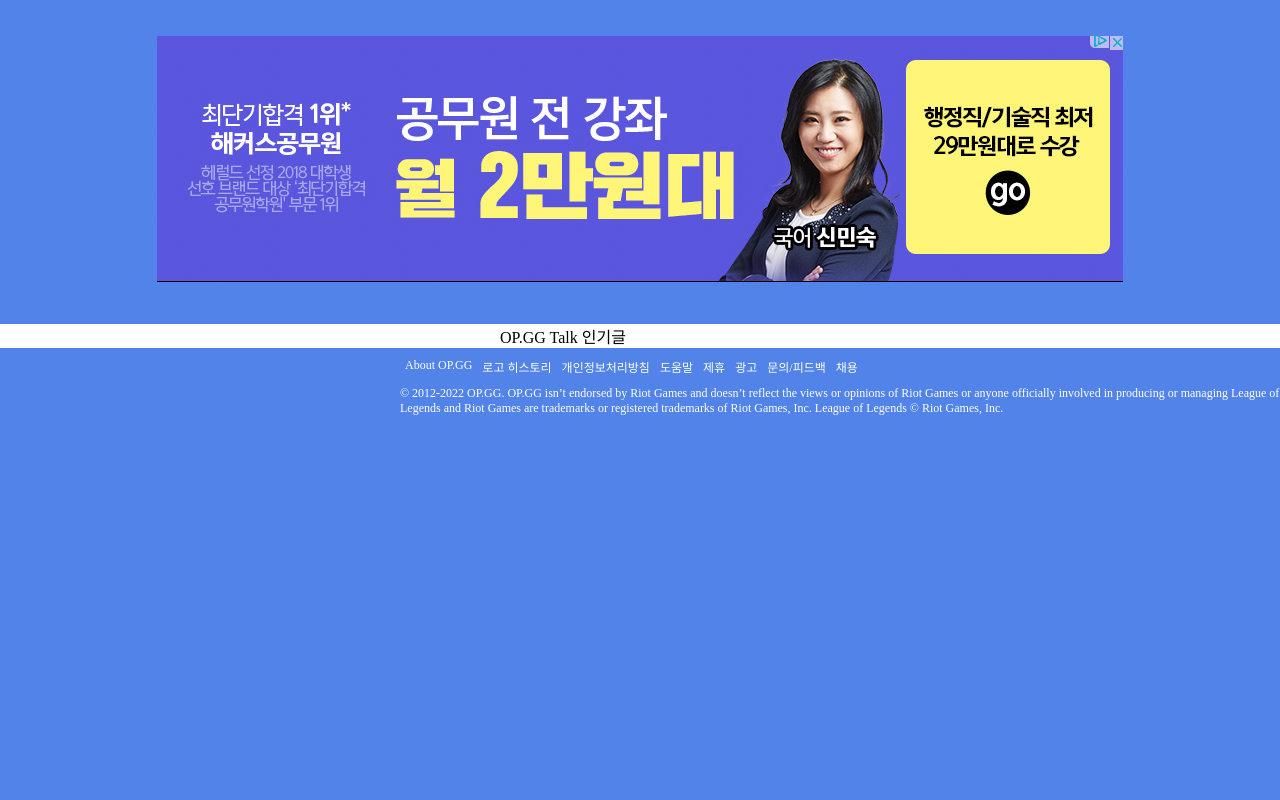
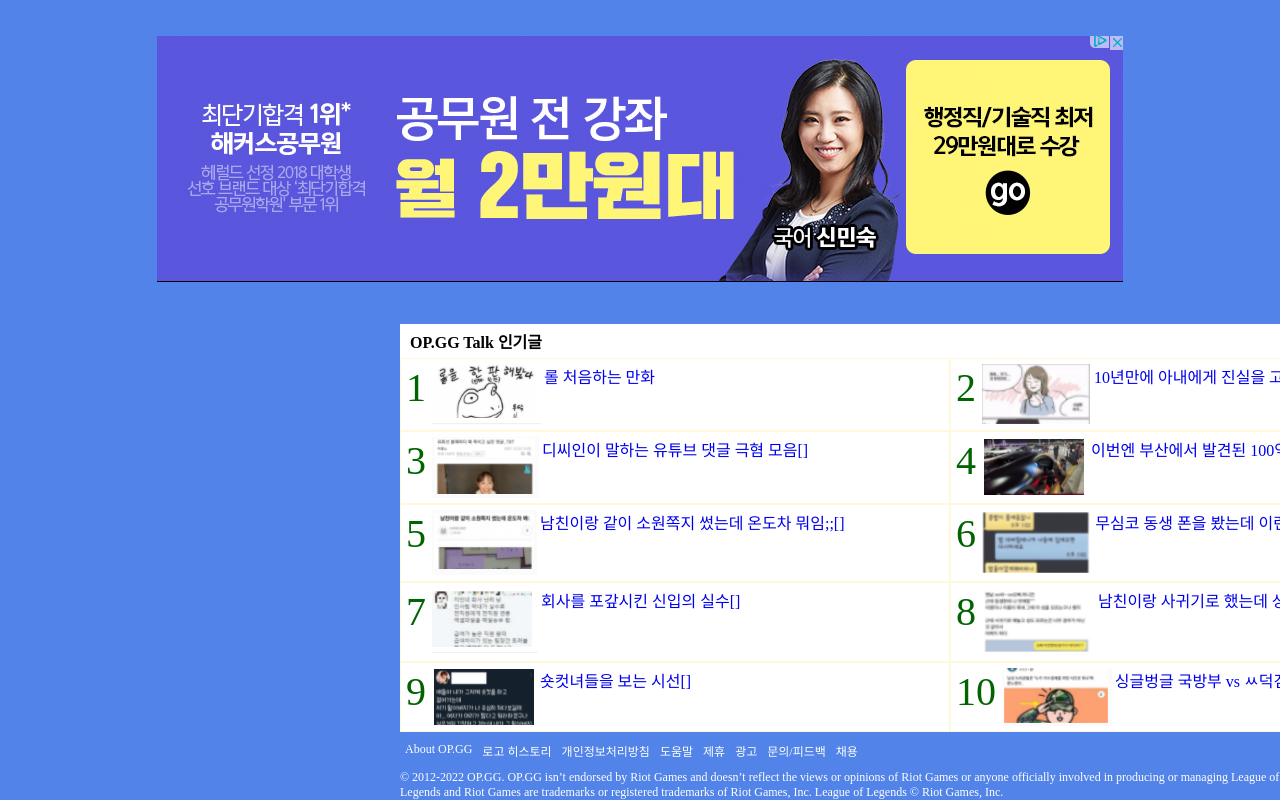
Before and after one commit to gigoker/delusion, a plain HTML site: page op.gg/opgg.html in a window 1280 px wide. Shown: the part 450-1250 px from the top of the page. Before the commit the page ends 866 px from the top, so only its background shows below. Drawn offline with Linux system fonts and the light colour scheme.

Commit message:
op.gg완성

```diff
--- a/op.gg/opgg.html
+++ b/op.gg/opgg.html
@@ -55,7 +55,57 @@
     </div>
     <!-- 인기글 -->
     <div class="main">
-        <div class="talk">OP.GG Talk 인기글</div>
+        <div class="talk"><strong>OP.GG Talk 인기글</strong> </div>
+            <a class="object" target="blank" href="https://talk.op.gg/s/lol/humor/5046472/%EB%A1%A4-%EC%B2%98%EC%9D%8C%ED%95%98%EB%8A%94-%EB%A7%8C%ED%99%94">
+                <div style="color:darkgreen; font-size: 40px; padding: 0px 3px;">1</div>
+                <img src="./pic/1.ob.PNG" style="padding:0px 3px;"></img>
+                롤 처음하는 만화
+            </a>
+            <a class="object" target="blank" href="https://talk.op.gg/s/lol/humor/5046448/10%EB%85%84%EB%A7%8C%EC%97%90-%EC%95%84%EB%82%B4%EC%97%90%EA%B2%8C-%EC%A7%84%EC%8B%A4%EC%9D%84-%EA%B3%A0%EB%B0%B1%ED%96%88%EB%8B%A4">
+                <div style="color:darkgreen; font-size: 40px; padding: 0px 3px;">2</div>
+                <img src="./pic/2.ob.PNG" style="padding:0px 3px;"></img>
+                10년만에 아내에게 진실을 고백했다[]
+            </a>
+            <a class="object" target="blank" href="https://talk.op.gg/s/lol/humor/5046530/%EB%94%94%EC%94%A8%EC%9D%B8%EC%9D%B4-%EB%A7%90%ED%95%98%EB%8A%94-%EC%9C%A0%ED%8A%9C%EB%B8%8C-%EB%8C%93%EA%B8%80-%EA%B7%B9%ED%98%90-%EB%AA%A8%EC%9D%8C">
+                <div style="color:darkgreen; font-size: 40px; padding: 0px 3px;">3</div>
+                <img src="./pic/3.ob.PNG" style="padding:0px 3px;"></img>
+                디씨인이 말하는 유튜브 댓글 극혐 모음[]
+            </a>
+            <a class="object" target="blank" href="https://talk.op.gg/s/lol/humor/5046464/%EC%9D%B4%EB%B2%88%EC%97%90-%EB%B6%80%EC%82%B0%EC%97%90%EC%84%9C-%EB%B0%9C%EA%B2%AC%EB%90%9C-100%EC%96%B5%EC%A7%9C%EB%A6%AC-%EC%9E%90%EB%8F%99%EC%B0%A8">
+                <div style="color:darkgreen; font-size: 40px; padding: 0px 3px;">4</div>
+                <img src="./pic/4.ob.PNG" style="padding:0px 3px;"></img>
+                이번엔 부산에서 발견된 100억짜리 자동차[]
+            </a>
+            <a class="object" target="blank" href="https://talk.op.gg/s/lol/humor/5046466/%EB%82%A8%EC%B9%9C%EC%9D%B4%EB%9E%91-%EA%B0%99%EC%9D%B4-%EC%86%8C%EC%9B%90%EC%AA%BD%EC%A7%80-%EC%8D%BC%EB%8A%94%EB%8D%B0-%EC%98%A8%EB%8F%84%EC%B0%A8-%EB%AD%90%EC%9E%84%3B%3B">
+                <div style="color:darkgreen; font-size: 40px; padding: 0px 3px;">5</div>
+                <img src="./pic/5.ob.PNG" style="padding:0px 3px;"></img>
+                남친이랑 같이 소원쪽지 썼는데 온도차 뭐임;;[]
+            </a>
+            <a class="object" target="blank" href="https://talk.op.gg/s/lol/humor/5046456/%EB%AC%B4%EC%8B%AC%EC%BD%94-%EB%8F%99%EC%83%9D-%ED%8F%B0%EC%9D%84-%EB%B4%A4%EB%8A%94%EB%8D%B0-%EC%9D%B4%EB%9F%B0%EA%B2%8C-%EC%9E%88%EB%8B%A4%EB%A9%B4">
+                <div style="color:darkgreen; font-size: 40px; padding: 0px 3px;">6</div>
+                <img src="./pic/6.ob.PNG" style="padding:0px 3px;"></img>
+                무심코 동생 폰을 봤는데 이런게 있다면[]
+            </a>
+            <a class="object" target="blank" href="https://talk.op.gg/s/lol/humor/5046457/%ED%9A%8C%EC%82%AC%EB%A5%BC-%ED%8F%AD%ED%8C%8C%EC%8B%9C%ED%82%A8-%EC%8B%A0%EC%9E%85%EC%9D%98-%EC%8B%A4%EC%88%98">
+                <div style="color:darkgreen; font-size: 40px; padding: 0px 3px;">7</div>
+                <img src="./pic/7.ob.PNG" style="padding:0px 3px;"></img>
+                회사를 포갚시킨 신입의 실수[]
+            </a>
+            <a class="object" target="blank" href="https://talk.op.gg/s/lol/humor/5046452/%EB%82%A8%EC%B9%9C%EC%9D%B4%EB%9E%91-%EC%82%AC%EA%B7%80%EA%B8%B0%EB%A1%9C-%ED%96%88%EB%8A%94%EB%8D%B0-%EC%84%B1%EC%9D%84-%EB%AA%A8%EB%A6%84">
+                <div style="color:darkgreen; font-size: 40px; padding: 0px 3px;">8</div>
+                <img src="./pic/8.ob.PNG" style="padding:0px 3px;"></img>
+                남친이랑 사귀기로 했는데 성을 모름[]
+            </a>
+            <a class="object" target="blank" href="https://talk.op.gg/s/lol/humor/5046455/%EC%88%8F%EC%BB%B7%EB%85%80%EB%93%A4%EC%9D%84-%EB%B3%B4%EB%8A%94-%EC%8B%9C%EC%84%A0">
+                <div style="color:darkgreen; font-size: 40px; padding: 0px 3px;">9</div>
+                <img src="./pic/9.ob.PNG" style="padding:0px 3px;"></img>
+                숏컷녀들을 보는 시선[]
+            </a>
+            <a class="object" target="blank" href="https://talk.op.gg/s/lol/free/5046675/%EC%8B%B1%EA%B8%80%EB%B2%99%EA%B8%80-%EA%B5%AD%EB%B0%A9%EB%B6%80-vs-%E3%85%86%EB%8D%95%EA%B2%9C">
+                <div style="color:darkgreen; font-size: 40px; padding: 0px 3px;">10</div>
+                <img src="./pic/10.ob.PNG" style="padding:0px 3px;"></img>
+                싱글벙글 국방부 vs ㅆ덕겜[]
+            </a>
     </div>
 
     <!-- etc -->
--- a/op.gg/style.css
+++ b/op.gg/style.css
@@ -36,7 +36,6 @@
   padding-left: 200px;
   margin: 10px 10px;
   border: 3px red;
-  justify-content: f;
 }
 .title2 {
   text-decoration: none;
@@ -57,12 +56,26 @@
 /* 인기글 */
 .main {
   display: flex;
+  flex-wrap: wrap;
+  align-content: flex-start;
   background-color: white;
-  width: 1000px;
-  padding-left: 500px;
+  width: 1100px;
+  position: relative;
+  left: 400px;
+}
+.object {
+  display: flex;
+  flex: 1 1 40%;
+  flex-direction: row;
+  text-decoration: none;
+  border: 0.01mm solid cornsilk;
+  padding: 5px 2px;
+  width: 550px;
 }
 .talk {
+  width: 1100px;
   color: black;
+  padding: 5px 10px;
 }
 /* etc */
 .etc {
```
Also changed, not shown: op.gg/pic/1.ob.PNG (added), op.gg/pic/10.ob.PNG (added), op.gg/pic/2.ob.PNG (added), op.gg/pic/3.ob.PNG (added), op.gg/pic/4.ob.PNG (added), op.gg/pic/5.ob.PNG (added), op.gg/pic/6.ob.PNG (added), op.gg/pic/7.ob.PNG (added), op.gg/pic/8.ob.PNG (added), op.gg/pic/9.ob.PNG (added).
